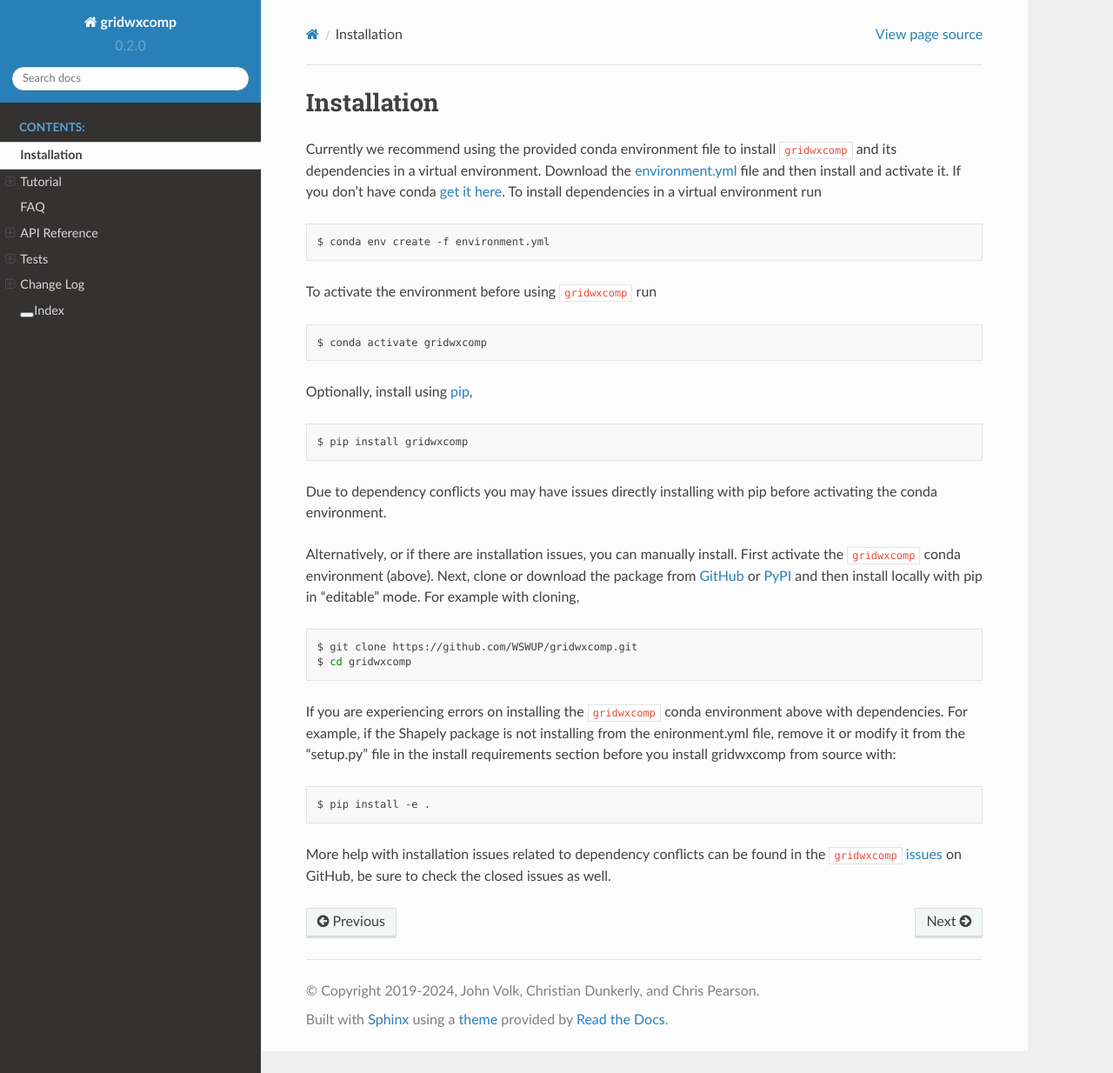
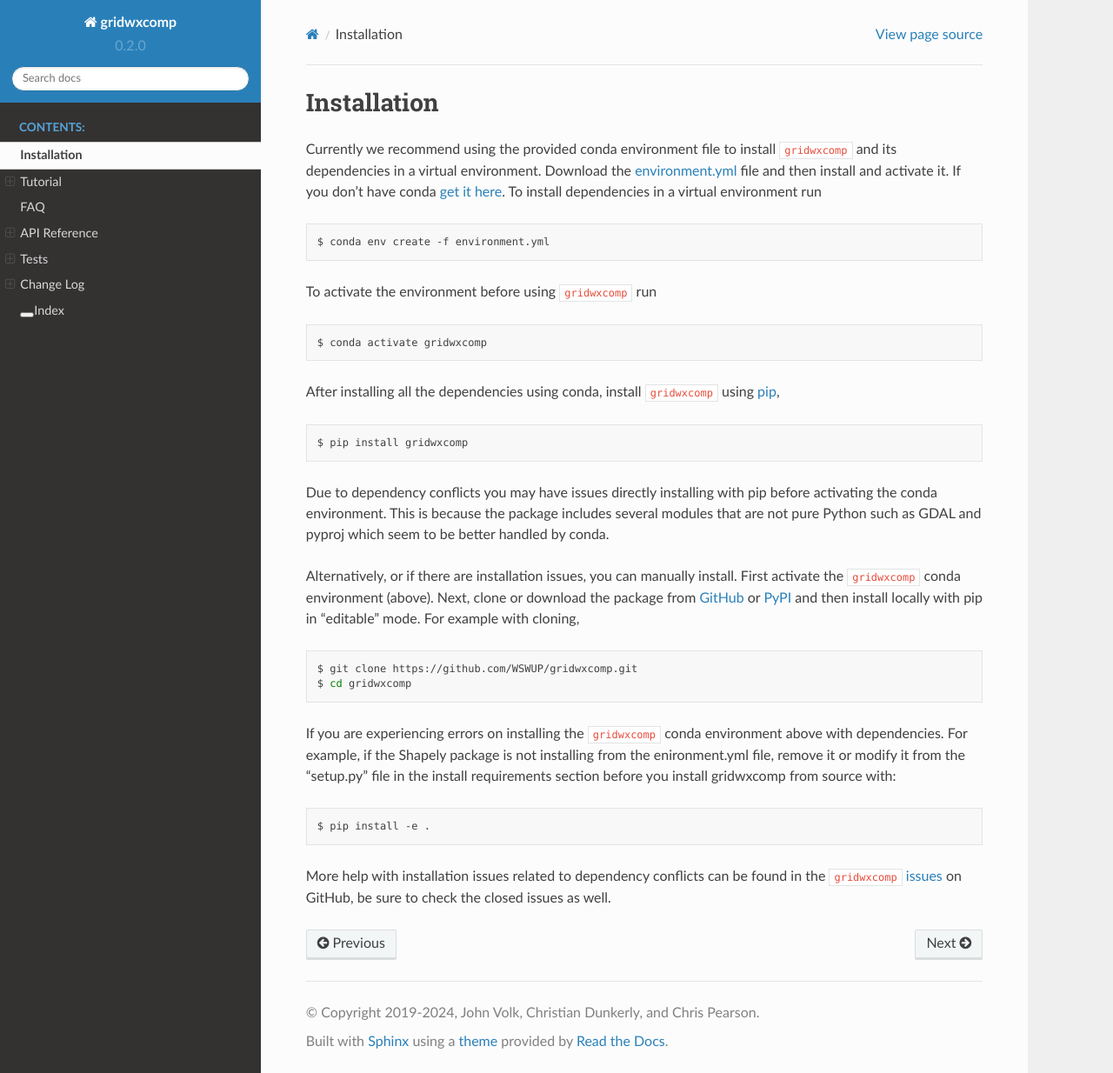
Before and after one commit to WSWUP/gridwxcomp, a Sphinx documentation site: the page built from docs/source/install.rst, in a window 1280 px wide and 1234 px high. Shown: the whole window at 87% size. Built offline with Sphinx 7.4.7 and the Read the Docs theme 2.0.0, drawn with Linux system fonts in a browser that asks for light colours; comment, search, counter and statistics services are not loaded.

Commit message:
minor update to install instructions

```diff
--- a/README.rst
+++ b/README.rst
@@ -41,13 +41,13 @@ To activate the environment before using ``gridwxcomp`` run
 
     $ conda activate gridwxcomp
 
-Optionally, install using `pip <https://pip.pypa.io/en/stable/installing/>`_,
+After installing all the dependencies using conda, install ``gridwxcomp`` using `pip <https://pip.pypa.io/en/stable/installing/>`_,
 
 .. code-block:: bash
 
     $ pip install gridwxcomp
 
-Due to dependency conflicts you may have issues directly installing with pip before activating the conda environment.
+Due to dependency conflicts you may have issues directly installing with pip before activating the conda environment. This is because the package includes several modules that are not pure Python such as GDAL and pyproj which seem to be better handled by conda.
 
 Alternatively, or if there are installation issues, you can manually install. First activate the ``gridwxcomp`` conda environment (above). Next, clone or download the package from `GitHub <https://github.com/WSWUP/gridwxcomp>`_ or `PyPI <https://pypi.org/project/gridwxcomp/>`_ and then install locally with pip in "editable" mode. For example with cloning,
 
--- a/docs/source/install.rst
+++ b/docs/source/install.rst
@@ -13,13 +13,13 @@ To activate the environment before using ``gridwxcomp`` run
 
     $ conda activate gridwxcomp
 
-Optionally, install using `pip <https://pip.pypa.io/en/stable/installing/>`_,
+After installing all the dependencies using conda, install ``gridwxcomp`` using `pip <https://pip.pypa.io/en/stable/installing/>`_,
 
 .. code-block:: bash
 
     $ pip install gridwxcomp
 
-Due to dependency conflicts you may have issues directly installing with pip before activating the conda environment.
+Due to dependency conflicts you may have issues directly installing with pip before activating the conda environment. This is because the package includes several modules that are not pure Python such as GDAL and pyproj which seem to be better handled by conda.
 
 Alternatively, or if there are installation issues, you can manually install. First activate the ``gridwxcomp`` conda environment (above). Next, clone or download the package from `GitHub <https://github.com/WSWUP/gridwxcomp>`_ or `PyPI <https://pypi.org/project/gridwxcomp/>`_ and then install locally with pip in "editable" mode. For example with cloning,
 
--- a/requirements.txt
+++ b/requirements.txt
@@ -1,6 +1,6 @@
 bokeh==3.4.1
 earthengine_api==0.1.398
-fiona==1.9.6
+fiona
 GDAL
 geopandas==0.14.3
 numpy==1.26.4
```
